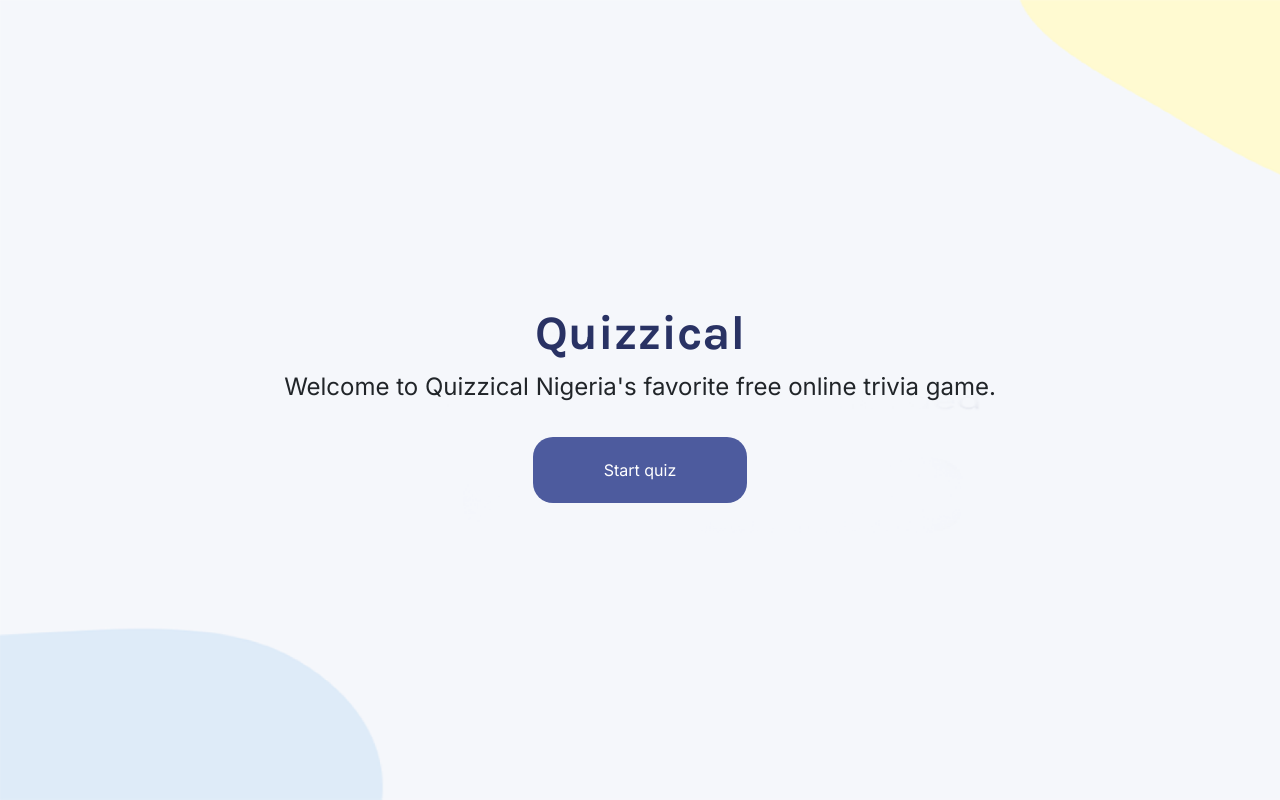
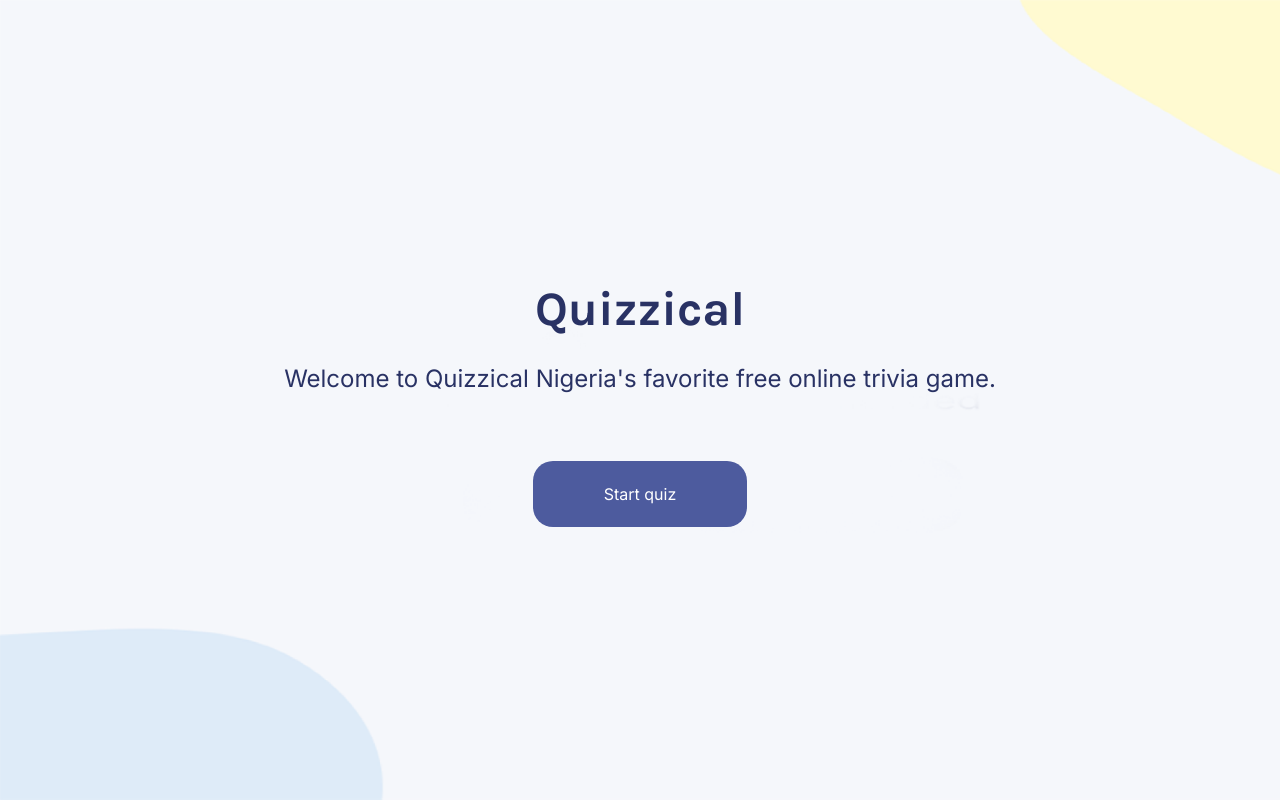
Before and after one commit to Judge-Paul/quizzical, a React (Vite) app: page / in a window 1280 px wide. Built offline with nearby package versions, Linux system fonts and the light colour scheme.

Commit message:
feat: display quiz after 'start game' button is clicked

```diff
--- a/src/App.jsx
+++ b/src/App.jsx
@@ -1,11 +1,17 @@
-import React from 'react'
+import React, { useState } from 'react'
 import Home from './Home'
+import Quiz from './Quiz'
 
 function App() {
+  const [hasGameStarted, sethasGameStarted] = React.useState(false)
 
+  function startGame() {
+    sethasGameStarted(true)
+    console.log(hasGameStarted)
+  }
   return (
     <div className="container">
-      <Home />
+      {hasGameStarted ? <Quiz /> : <Home onClick={startGame} />}
     </div>
   )
 }
--- a/src/Home.jsx
+++ b/src/Home.jsx
@@ -1,13 +1,13 @@
 import React from 'react'
 
-function Home() {
+function Home(props) {
     return(
         <div className="d-flex flex-column align-items-center justify-content-center home-sec">
-            <div className="heading--text">
+            <div className="heading--text mb-3">
                 Quizzical
             </div>
             <p>Welcome to Quizzical Nigeria's favorite free online trivia game.</p>
-            <button className="btn mt-3">Start quiz</button>
+            <button className="btn mt-5" onClick={props.onClick}>Start quiz</button>
         </div>
     )
 }
--- /dev/null
+++ b/src/Quiz.jsx
@@ -0,0 +1,7 @@
+import React from 'react'
+
+export default function Quiz() {
+    return(
+        <div>Hello</div>
+    )
+}
--- a/src/index.css
+++ b/src/index.css
@@ -20,6 +20,7 @@ body {
 
 .home-sec > p {
     font-size: 1.5rem;
+    color: #293264;
 }
 
 .home-sec > button {
@@ -32,12 +33,12 @@ body {
 
 .home-sec > button:hover {
     background-color: #6576ce;
-    color: white;
+    color: rgb(228, 227, 227);
 }
 
 .home-sec > button:active {
     background-color: #5868b6;
-    color: white;
+    color: rgb(202, 202, 202);
 }
 
 .heading--text {
```
